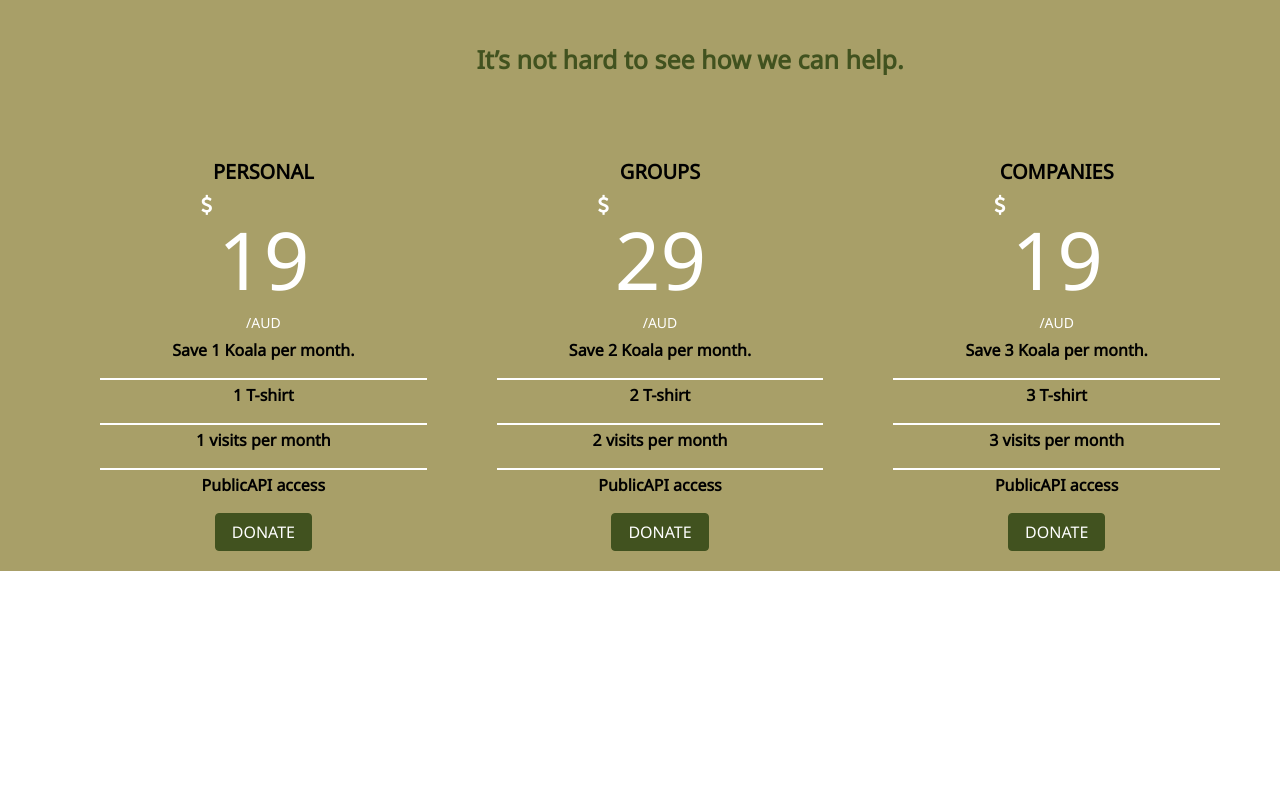
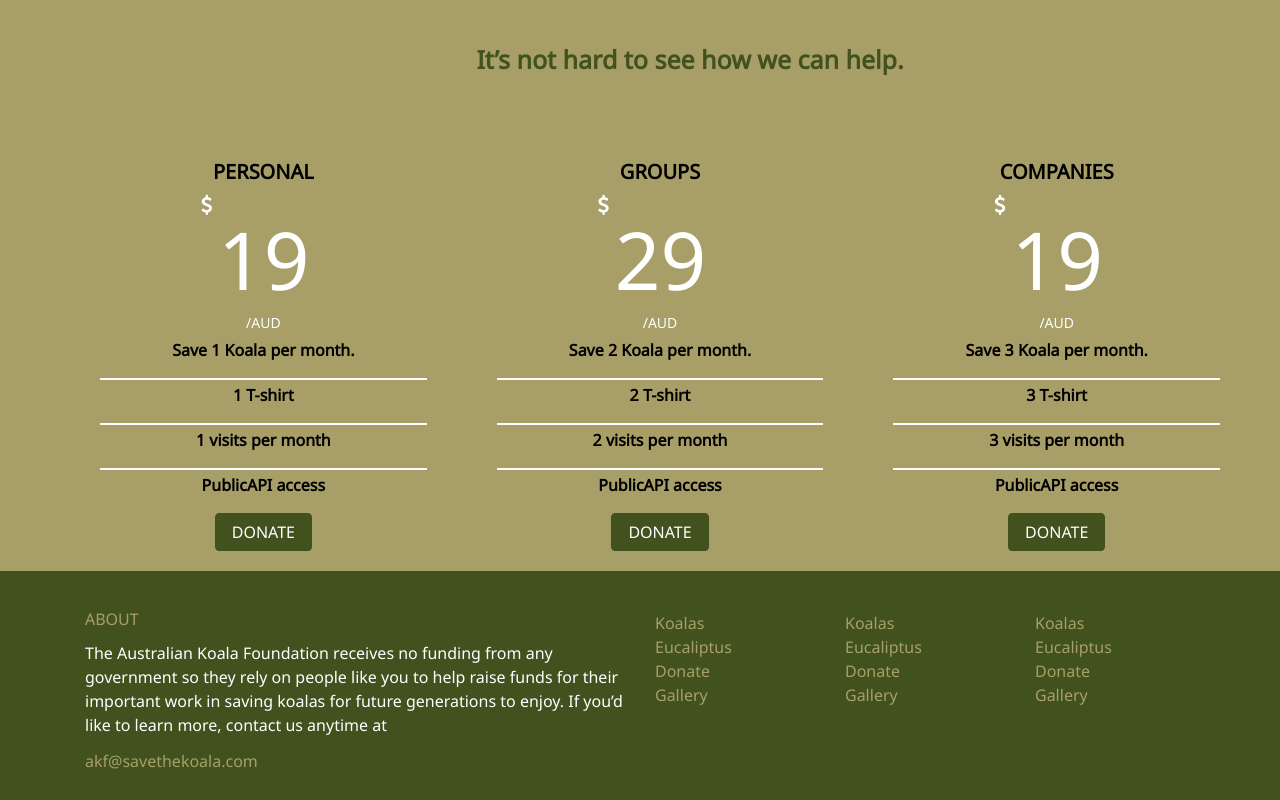
Before and after one commit to vanita22/save-the-koala, a plain HTML site: page index.html in a window 1280 px wide. Shown: the part 3677-4477 px from the top of the page. Before the commit the page ends 4248 px from the top, so only its background shows below. Drawn offline with nearby package versions, Linux system fonts and the light colour scheme; a script that the page names is missing.

Commit message:
subiendo footer

```diff
--- a/index.html
+++ b/index.html
@@ -1,14 +1,3 @@
-
-<!-- footer
-
-ABOUT
-The Australian Koala Foundation receives no funding from any government so they rely on people like you to help raise funds for their important work in saving koalas for future generations to enjoy. If you’d like to learn more, contact us anytime at akf@savethekoala.com.
-
-Koalas
-Eucaliptus
-Donate
-Gallery-->
-
 <!DOCTYPE html>
 <html>
 <head>
@@ -232,7 +221,27 @@ Gallery-->
 
 	<!--footer-->
 	<footer>
+		<div class="container">
+  			<div class="row">
+    			<div class="col-md-6" id="box-6">
+      				<h2 class="card-title" id="texto5">ABOUT</h2>
+      				<p class="card-text" id="texto6">The Australian Koala Foundation receives no funding from any government so they rely on people like you to help raise funds for their important work in saving koalas for future generations to enjoy. If you’d like to learn more, contact us anytime at</p>
+      				<h2 class="card-text" id="texto5"> akf@savethekoala.com</h2>
+    			</div>
 
+    			<div class="col-md-2" id="box-6">
+      				<p class="card-title" id="texto5">Koalas<br>Eucaliptus<br>Donate<br>Gallery</p>
+    			</div>
+
+    			<div class="col-md-2" id="box-6">
+      				<p class="card-title" id="texto5">Koalas<br>Eucaliptus<br>Donate<br>Gallery</p>
+    			</div>
+
+    			<div class="col-md-2" id="box-6">
+      				<p class="card-title" id="texto5">Koalas<br>Eucaliptus<br>Donate<br>Gallery</p>
+    			</div>
+  			</div>
+		</div>
 	</footer>
 
 	 <!-- jQuery first, then Tether, then Bootstrap JS. -->
--- a/scss/style.css
+++ b/scss/style.css
@@ -371,3 +371,24 @@ i{
 		margin-bottom: 200px;
 	}
 }
+
+/*footer*/
+
+footer{
+	background-color: #41521F;
+	width: 100%;
+	height: auto;
+}
+
+#box-6{
+	margin-top: 40px;
+	margin-bottom: 30px;
+}
+
+#texto5{
+	color: #A89F68;
+}
+
+#texto6{
+	color: white;
+}
```
